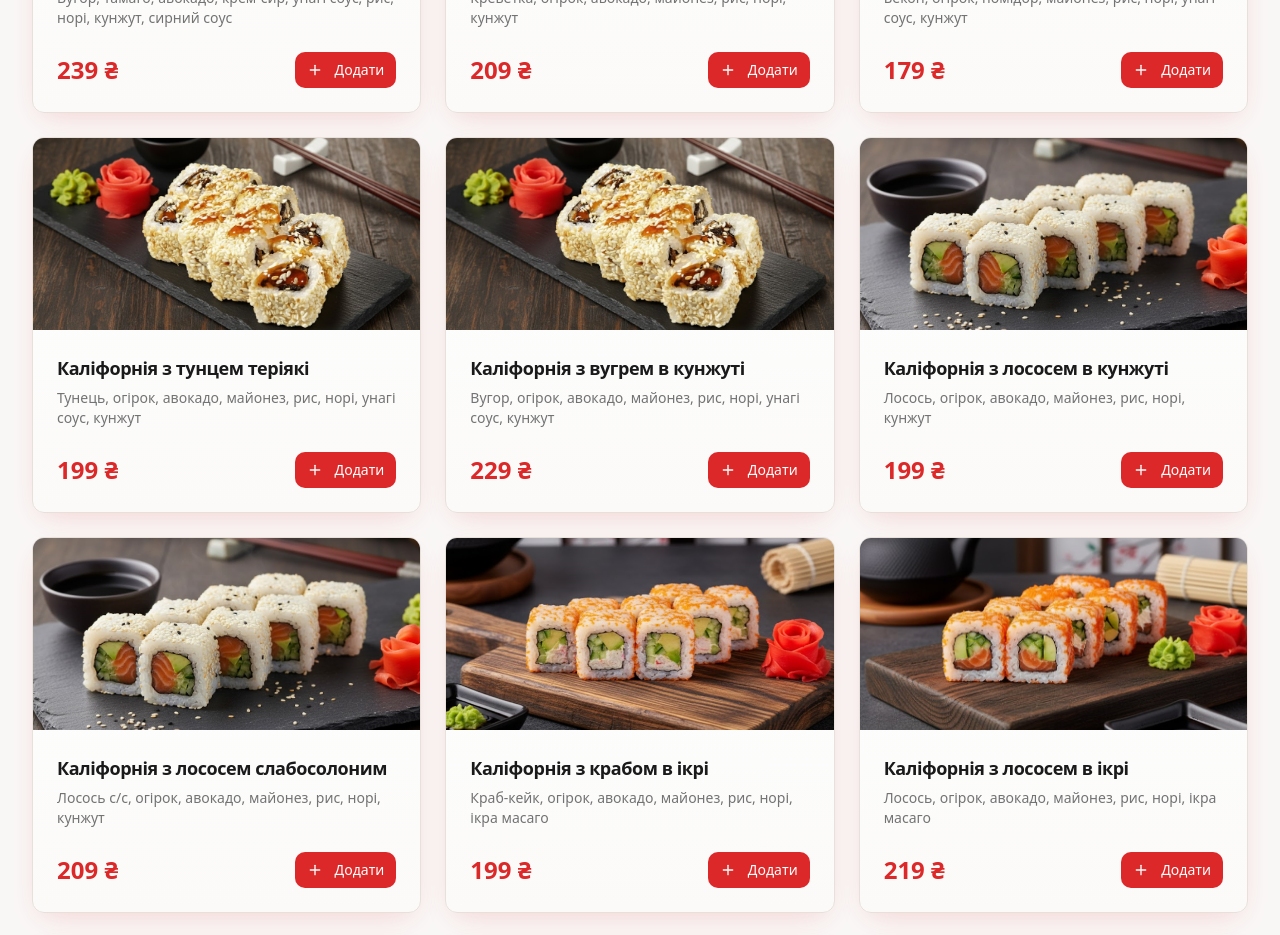
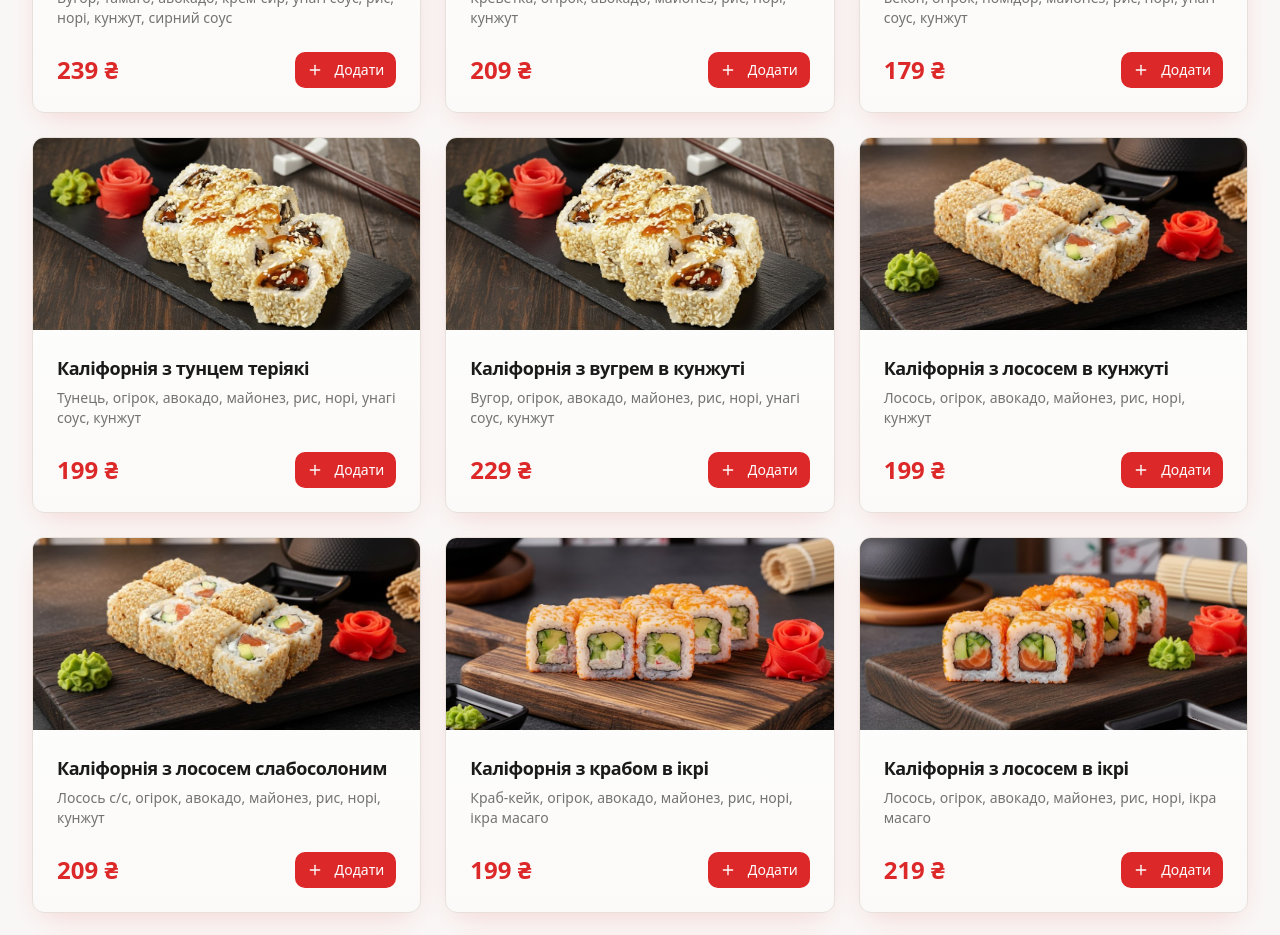
Before and after one commit to sergii-lovable/buzaty-sushi-brovary, a React (Vite) app: page / in a window 1280 px wide. Shown: the part 4900-5835 px from the top of the page. Built offline with nearby package versions, Linux system fonts and the light colour scheme; the HTML template or start-up script is replaced by a standard one.

Commit message:
Update Menu.tsx

```diff
--- a/src/components/Menu.tsx
+++ b/src/components/Menu.tsx
@@ -268,7 +268,7 @@ const menuItems: MenuItemType[] = [
     name: "Каліфорнія з лососем в кунжуті",
     description: "Лосось, огірок, авокадо, майонез, рис, норі, кунжут",
     price: 199,
-    image: "/images/Каліфорнія з лососем.png",
+    image: "/images/Каліфорнія з лососем в кунжуті.jpg",
     category: "kalifornija"
   },
   {
@@ -276,7 +276,7 @@ const menuItems: MenuItemType[] = [
     name: "Каліфорнія з лососем слабосолоним",
     description: "Лосось с/с, огірок, авокадо, майонез, рис, норі, кунжут",
     price: 209,
-    image: "/images/Каліфорнія з лососем.png",
+    image: "/images/Каліфорнія з лососем в кунжуті.jpg",
     category: "kalifornija"
   },
   {
```
